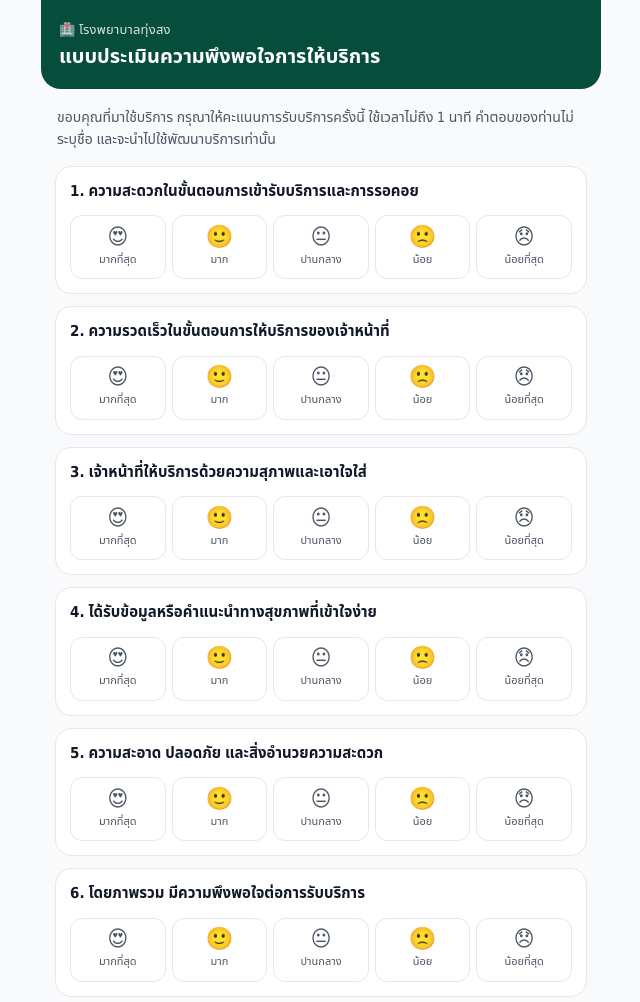
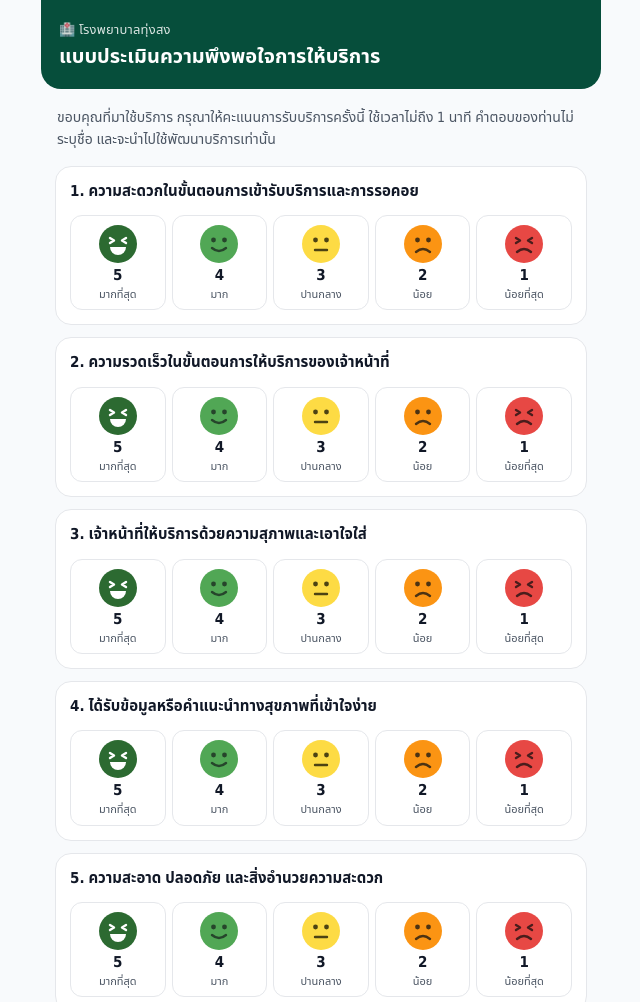
Before and after one commit to godfatherwar99/tsh-survey, a plain HTML site: page index.html in a window 1280 px wide. Shown: the top 1002 px of the page, without its empty margins (319-959 px from the left). Drawn offline with Linux system fonts and the light colour scheme.

Commit message:
Add files via upload

```diff
--- a/index.html
+++ b/index.html
@@ -27,11 +27,15 @@
   .q p{margin:0 0 12px;font-size:15px;line-height:1.5;font-weight:600}
   .scale{display:grid;grid-template-columns:repeat(5,1fr);gap:6px}
   .scale input{position:absolute;opacity:0;pointer-events:none}
-  .scale label{display:flex;flex-direction:column;align-items:center;justify-content:center;gap:2px;
-    min-height:64px;border:1.5px solid #E5E7EB;border-radius:12px;cursor:pointer;user-select:none;
-    font-size:11px;color:var(--muted);background:#fff;transition:all .12s}
-  .scale label b{font-size:22px;line-height:1}
-  .scale input:checked + label{border-color:var(--brand);background:var(--brand-soft);color:var(--brand);font-weight:700}
+  .scale label{display:flex;flex-direction:column;align-items:center;justify-content:center;gap:3px;
+    min-height:92px;padding:8px 2px;border:1.5px solid #E5E7EB;border-radius:12px;cursor:pointer;user-select:none;
+    font-size:11px;color:var(--muted);background:#fff;transition:all .12s;text-align:center;line-height:1.2}
+  .scale .face{width:40px;height:40px;display:block;transition:transform .12s}
+  .scale .num{font-size:15px;font-weight:700;color:var(--ink)}
+  .scale input:checked + label{border-color:var(--c);border-width:2.5px;background:#F9FAFB;color:var(--ink);font-weight:700;
+    box-shadow:0 0 0 3px color-mix(in srgb, var(--c) 22%, transparent)}
+  .scale input:checked + label .face{transform:scale(1.12)}
+  .scale input:not(:checked) + label .face{opacity:.92}
   .scale input:focus-visible + label{outline:3px solid #99F6E4}
   .legend{display:flex;justify-content:space-between;font-size:11px;color:var(--muted);margin-top:6px}
   textarea{width:100%;min-height:96px;border:1.5px solid #E5E7EB;border-radius:12px;padding:10px 12px;
@@ -56,7 +60,6 @@
   <header>
     <div class="h">🏥 โรงพยาบาลทุ่งสง</div>
     <h1>แบบประเมินความพึงพอใจการให้บริการ</h1>
-    <span class="unit" id="unitTag" hidden></span>
   </header>
 
   <main id="formView">
@@ -98,20 +101,33 @@
     'ความสะอาด ปลอดภัย และสิ่งอำนวยความสะดวก',
     'โดยภาพรวม มีความพึงพอใจต่อการรับบริการ'
   ];
+  // หน้ายิ้มวงกลมสี (SVG) : 5 เขียวเข้ม → 1 แดง
   var SCALE = [
-    { v: 5, e: '😍', t: 'มากที่สุด' },
-    { v: 4, e: '🙂', t: 'มาก' },
-    { v: 3, e: '😐', t: 'ปานกลาง' },
-    { v: 2, e: '🙁', t: 'น้อย' },
-    { v: 1, e: '😞', t: 'น้อยที่สุด' }
+    { v: 5, c: '#1B5E20', f: '#FFFFFF', eyes: 'x', mouth: 'grin',  t: 'มากที่สุด' },
+    { v: 4, c: '#43A047', f: '#14361A', eyes: 'o', mouth: 'smile', t: 'มาก' },
+    { v: 3, c: '#FDD835', f: '#3D3300', eyes: 'o', mouth: 'flat',  t: 'ปานกลาง' },
+    { v: 2, c: '#FB8C00', f: '#3D2200', eyes: 'o', mouth: 'frown', t: 'น้อย' },
+    { v: 1, c: '#E53935', f: '#3B0A09', eyes: 'x', mouth: 'frown', t: 'น้อยที่สุด' }
   ];
+  function face(s) {
+    var eyes = s.eyes === 'x'
+      ? '<path d="M12 14l4 2.5-4 2.5M28 14l-4 2.5 4 2.5" fill="none" stroke="' + s.f + '" stroke-width="2.4" stroke-linecap="round" stroke-linejoin="round"/>'
+      : '<circle cx="14.5" cy="16" r="2.4" fill="' + s.f + '"/><circle cx="25.5" cy="16" r="2.4" fill="' + s.f + '"/>';
+    var mouths = {
+      grin:  '<path d="M12 23h16a8 8 0 0 1-16 0z" fill="' + s.f + '"/>',
+      smile: '<path d="M13 24q7 6 14 0" fill="none" stroke="' + s.f + '" stroke-width="2.4" stroke-linecap="round"/>',
+      flat:  '<path d="M14 26h12" fill="none" stroke="' + s.f + '" stroke-width="2.4" stroke-linecap="round"/>',
+      frown: '<path d="M13 28q7-6 14 0" fill="none" stroke="' + s.f + '" stroke-width="2.4" stroke-linecap="round"/>'
+    };
+    return '<svg class="face" viewBox="0 0 40 40" aria-hidden="true"><circle cx="20" cy="20" r="19" fill="' + s.c + '"/>' +
+           eyes + mouths[s.mouth] + '</svg>';
+  }
 
   var qs = new URLSearchParams(location.search);
   var token = (qs.get('t') || '').toLowerCase().replace(/[^0-9a-f]/g, '').slice(0, 64);
-  var unit = (qs.get('unit') || '').trim().slice(0, 150);
-  var doneKey = 'tsh_survey_done_' + (token || 'unit_' + unit);
-
-  if (unit) { var tag = document.getElementById('unitTag'); tag.textContent = unit; tag.hidden = false; }
+  // ไม่แสดง/ไม่ส่งชื่อแผนกจากหน้าเว็บ — ระบบหาแผนกเองจาก token (Token_Map ใน Apps Script และฐานข้อมูล รพ.)
+  var unit = '';
+  var doneKey = 'tsh_survey_done_' + (token || 'no_token');
 
   // เคยตอบแล้วจากเครื่องนี้ → แสดงหน้าขอบคุณ
   try { if (token && localStorage.getItem(doneKey)) showDone(); } catch (e) {}
@@ -123,7 +139,8 @@
     SCALE.forEach(function (s) {
       var id = 'q' + n + '_' + s.v;
       html += '<input type="radio" name="q' + n + '" id="' + id + '" value="' + s.v + '">' +
-              '<label for="' + id + '"><b>' + s.e + '</b>' + s.t + '</label>';
+              '<label for="' + id + '" style="--c:' + s.c + '">' + face(s) +
+              '<span class="num">' + s.v + '</span>' + s.t + '</label>';
     });
     box.insertAdjacentHTML('beforeend', html + '</div></div>');
   });
```
